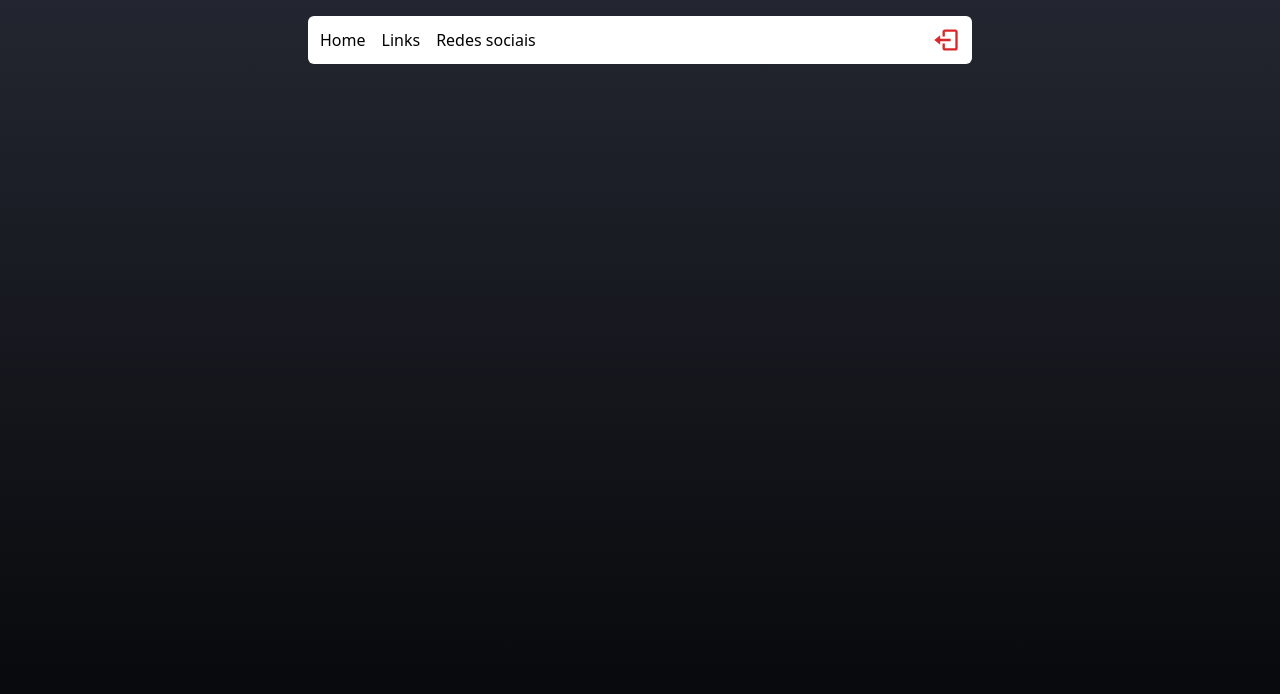
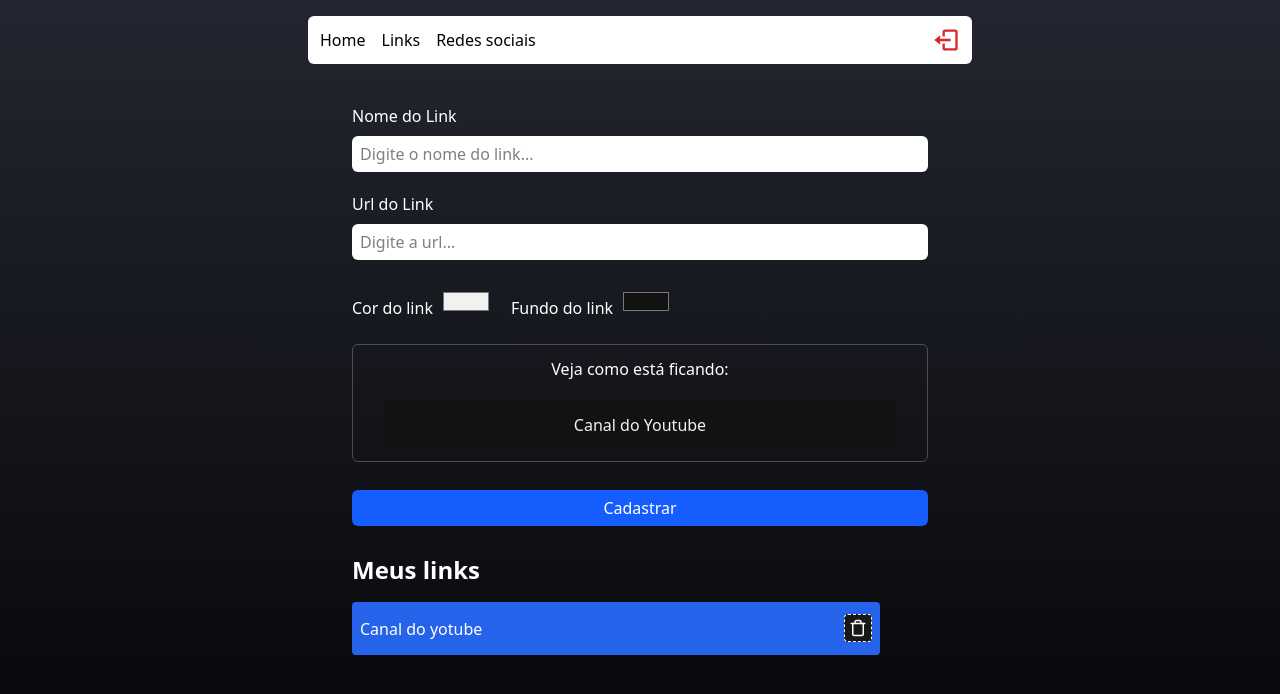
Before and after one commit to PauloAlves8039/react-typescript-devlink, a React (Vite) app: page /admin in a window 1280 px wide. Shown: the top 694 px of the page. Built offline with nearby package versions, Linux system fonts and the light colour scheme; no server answers; sample sign-in values are in the browser's storage.

Commit message:
feat: implement link form

```diff
--- a/src/pages/admin/index.tsx
+++ b/src/pages/admin/index.tsx
@@ -1,9 +1,99 @@
+import { useState } from "react";
 import { Header } from "../../components/Header";
+import { Input } from "../../components/Input";
+import { FiTrash } from "react-icons/fi";
 
 export function Admin() {
+    const [nameInput, setNameInput] = useState("");
+    const [urlInput, setUrlInput] = useState("");
+    const [textColorInput, setTextColorInput] = useState("#F1F1F1");
+    const [backgroundColorInput, setBackgroundColorInput] = useState("#121212");
+
     return (
         <div className="flex items-center flex-col min-h-screen pb-7 px-2">
             <Header />
+
+            <form className="flex flex-col mt-8 mb-3 w-full max-w-xl">
+                <label className="text-white font-medium mt-2 mb-2">Nome do Link</label>
+                <Input
+                    placeholder="Digite o nome do link..."
+                    value={nameInput}
+                    onChange={(e) => setNameInput(e.target.value)}
+                />
+
+                <label className="text-white font-medium mt-2 mb-2">Url do Link</label>
+                <Input
+                    type="url"
+                    placeholder="Digite a url..."
+                    value={urlInput}
+                    onChange={(e) => setUrlInput(e.target.value)}
+                />
+
+                <section className="flex my-4 gap-5">
+                    <div className="flex gap-2">
+                        <label className="text-white font-medium mt-2 mb-2">Cor do link</label>
+                        <input
+                            type="color"
+                            value={textColorInput}
+                            onChange={(e) => setTextColorInput(e.target.value)}
+                        />
+                    </div>
+
+                    <div className="flex gap-2">
+                        <label className="text-white font-medium mt-2 mb-2">Fundo do link</label>
+                        <input
+                            type="color"
+                            value={backgroundColorInput}
+                            onChange={(e) => setBackgroundColorInput(e.target.value)}
+                        />
+                    </div>
+                </section>
+
+                <div className="flex items-center justify-start flex-col mb-7 p-1 border-gray-100/25 border rounded-md">
+                    <label className="text-white font-medium mt-2 mb-3">Veja como está ficando:</label>
+                    <article
+                        className="w-11/12 max-w-lg flex flex-col items-center justify-between bg-zinc-900 rounded px-1 py-3"
+                        style={{ marginBottom: 8, marginTop: 8, backgroundColor: backgroundColorInput }}
+                    >
+                        <p className="font-medium" style={{ color: textColorInput }}>Canal do Youtube</p>
+                    </article>
+                </div>
+
+                {nameInput !== "" && (
+                    <div className="flex items-center justify-start flex-col mb-7 p-1 border-gray-100/25 border rounded-md">
+                        <label className="text-white font-medium mt-2 mb-3">Veja como está ficando:</label>
+                        <article
+                            className="w-11/12 max-w-lg flex flex-col items-center justify-between bg-zinc-900 rounded px-1 py-3"
+                            style={{ marginBottom: 8, marginTop: 8, backgroundColor: backgroundColorInput }}
+                        >
+                            <p className="font-medium" style={{ color: textColorInput }}>{nameInput}</p>
+                        </article>
+                    </div>
+                )}
+
+                <button type="submit" className="mb-7 bg-blue-600 h-9 rounded-md text-white font-medium gap-4 flex justify-center items-center">
+                    Cadastrar
+                </button>
+
+                <h2 className="font-bold text-white mb-4 text-2xl">
+                    Meus links
+                </h2>
+
+                <article
+                    className="flex items-center justify-between w-11/12 max-w-xl rounded py-3 px-2 mb-2 select-none"
+                    style={{ backgroundColor: "#2563EB", color: "#FFF" }}
+                >
+                    <p>Canal do yotube</p>
+                    <div>
+                        <button
+                            className="border border-dashed p-1 rounded bg-neutral-900"
+                        >
+                            <FiTrash size={18} color="#FFF" />
+                        </button>
+                    </div>
+                </article>
+
+            </form>
         </div>
     );
 }
```
